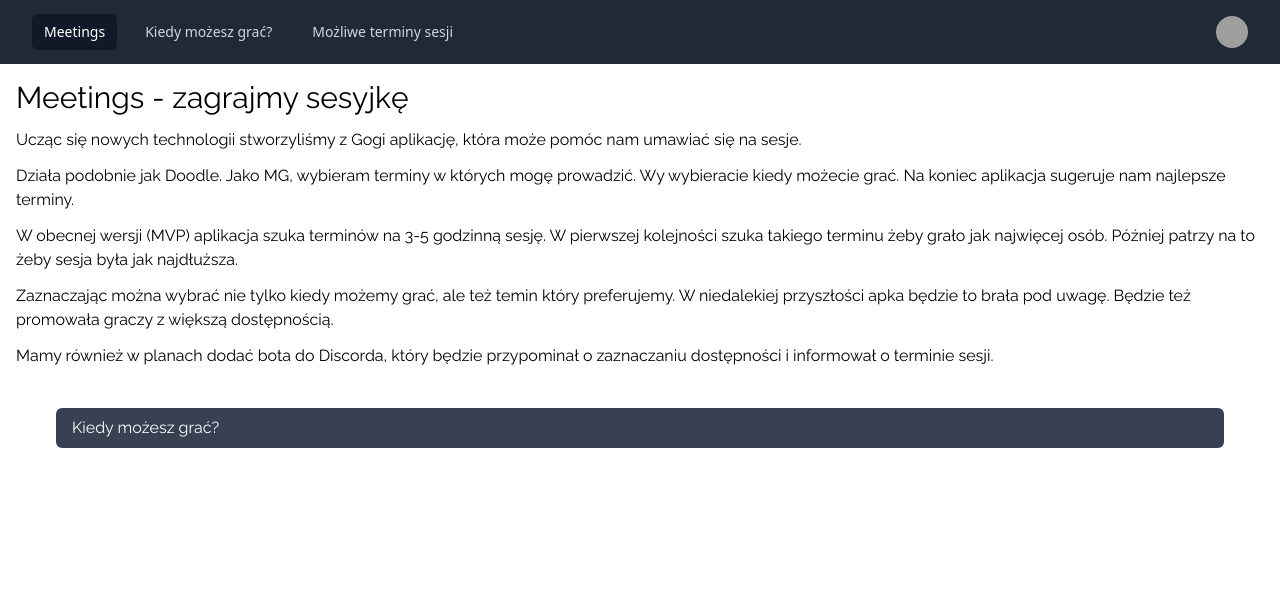
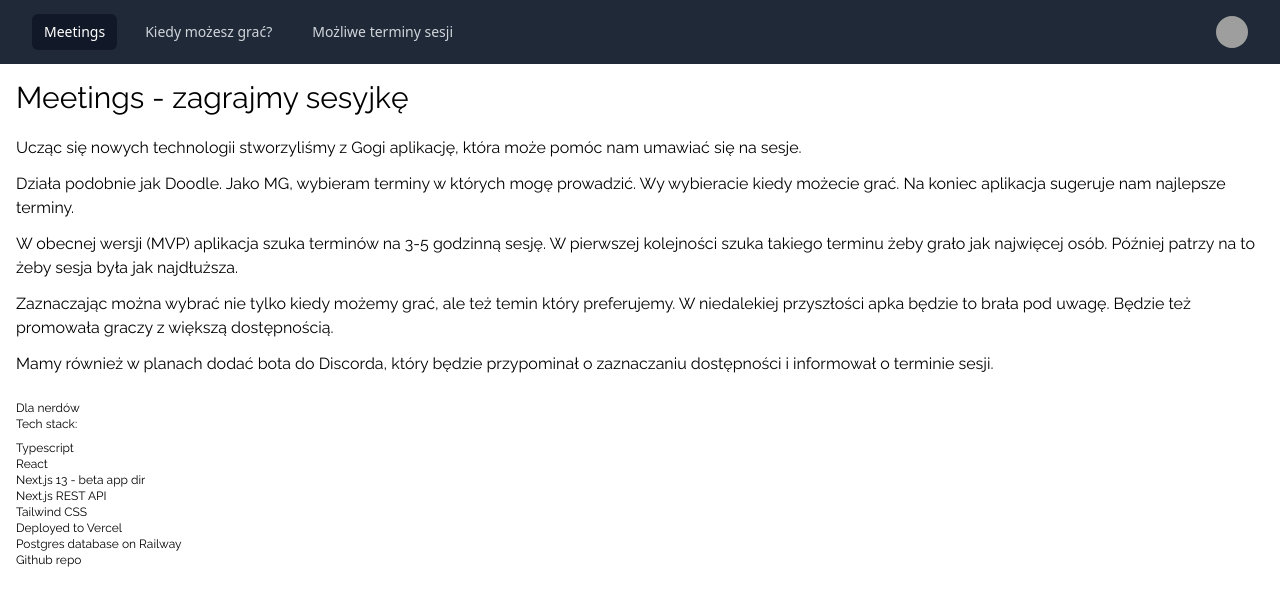
Before and after one commit to fantasygame/meetings, a Next.js app: page / in a window 1280 px wide. Shown: the top 604 px of the page. Built offline with nearby package versions, Linux system fonts and the light colour scheme; no server answers; grey boxes are pictures that could not be loaded.

Commit message:
Add tech stack

```diff
--- a/app/page.tsx
+++ b/app/page.tsx
@@ -9,7 +9,7 @@ export default function Home() {
     <main className={raleway.className}>
       <div className='my-4 mx-4'>
         <h1 className="text-3xl">Meetings - zagrajmy sesyjkę</h1>
-        <div className='my-2'>
+        <div className='my-5'>
           <div className='my-3'>
             Ucząc się nowych technologii stworzyliśmy z Gogi aplikację, która może pomóc nam umawiać się na sesje.
           </div>
@@ -24,12 +24,27 @@ export default function Home() {
             Zaznaczając można wybrać nie tylko kiedy możemy grać, ale też temin który preferujemy.
             W niedalekiej przyszłości apka będzie to brała pod uwagę. Będzie też promowała graczy z większą dostępnością.
           </div>
-          <div>
+          <div className='my-3'>
             Mamy również w planach dodać bota do Discorda, który będzie przypominał o zaznaczaniu dostępności i informował o terminie sesji.
           </div>
-          <Link href="/meeting">
-            <div className="btn my-10 mx-10">Kiedy możesz grać?</div>
-          </Link>
+        </div>
+        <div className='mt-6 text-xs'>
+          <div className='my-3'>
+            <div className="my-2">
+            <div>Dla nerdów</div>
+            <div>Tech stack:</div>
+            </div>
+            <ul>
+              <li><Link href="https://www.typescriptlang.org/" target="_blank">Typescript</Link></li>
+              <li><Link href="https://reactjs.org/" target="_blank">React</Link></li>
+              <li><Link href="https://nextjs.org/" target="_blank">Next.js 13 - beta app dir</Link></li>
+              <li><Link href="https://nextjs.org/docs/api-routes/introduction" target="_blank">Next.js REST API</Link></li>
+              <li><Link href="https://tailwindcss.com/" target="_blank">Tailwind CSS</Link></li>
+              <li><Link href="https://vercel.com/" target="_blank">Deployed to Vercel</Link></li>
+              <li><Link href="https://railway.app/" target="_blank">Postgres database on Railway</Link></li>
+              <li><Link href="https://github.com/fantasygame/meetings" target="_blank">Github repo</Link></li>
+            </ul>
+          </div>
         </div>
       </div>
     </main >
```
